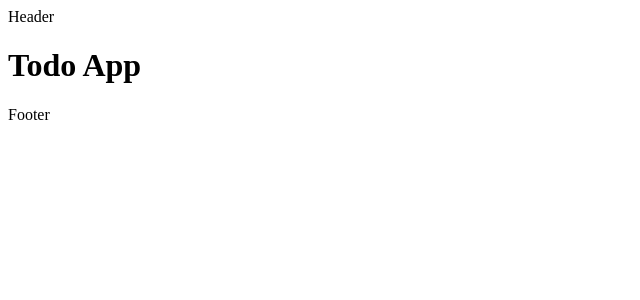
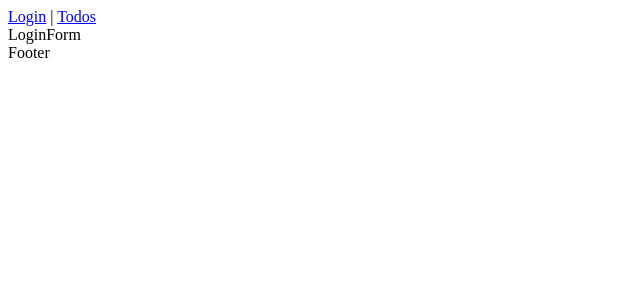
Before and after one commit to laurenclark/vue-todo, a Vue app: page / in a window 1280 px wide. Shown: the top 300 px of the page, without its empty margins (0-640 px from the left). Built offline with nearby package versions, Linux system fonts and the light colour scheme.

Commit message:
Add router and setup

```diff
--- a/package.json
+++ b/package.json
@@ -9,11 +9,13 @@
   },
   "dependencies": {
     "core-js": "^3.6.5",
-    "vue": "^3.0.0"
+    "vue": "^3.0.0",
+    "vue-router": "^4.0.0-0"
   },
   "devDependencies": {
     "@vue/cli-plugin-babel": "~4.5.0",
     "@vue/cli-plugin-eslint": "~4.5.0",
+    "@vue/cli-plugin-router": "~4.5.0",
     "@vue/cli-service": "~4.5.0",
     "@vue/compiler-sfc": "^3.0.0",
     "babel-eslint": "^10.1.0",
--- a/src/App.vue
+++ b/src/App.vue
@@ -1,16 +1,5 @@
 <template>
-    <Layout><h1>Todo App</h1></Layout>
+    <router-view />
 </template>
 
-<script>
-import Layout from "./components/Layouts/Layout";
-export default {
-    name: "App",
-    components: {
-        Layout
-    }
-};
-</script>
-
-<style>
-</style>
+<style></style>
--- a/src/components/Layouts/Layout.vue
+++ b/src/components/Layouts/Layout.vue
@@ -7,8 +7,8 @@
 </template>
 
 <script>
-import Header from "../UI/Header";
-import Footer from "../UI/Footer";
+import Header from "@/components/UI/Header";
+import Footer from "@/components/UI/Footer";
 export default {
     name: "Layout",
     components: { Header, Footer }
--- a/src/components/Login/LoginForm.vue
+++ b/src/components/Login/LoginForm.vue
@@ -0,0 +1,10 @@
+<template>LoginForm</template>
+
+<script>
+export default {
+    name: "LoginForm"
+};
+</script>
+
+<style>
+</style>
--- a/src/components/UI/Header.vue
+++ b/src/components/UI/Header.vue
@@ -1,4 +1,9 @@
-<template>Header</template>
+<template>
+    <nav id="nav">
+        <router-link to="/login">Login</router-link> |
+        <router-link to="/todos">Todos</router-link>
+    </nav>
+</template>
 
 <script>
 export default {
--- a/src/main.js
+++ b/src/main.js
@@ -1,4 +1,5 @@
 import { createApp } from 'vue'
 import App from './App.vue'
+import router from './router'
 
-createApp(App).mount('#app')
+createApp(App).use(router).mount('#app')
--- /dev/null
+++ b/src/router/index.js
@@ -0,0 +1,26 @@
+import { createRouter, createWebHistory } from "vue-router";
+import Login from "../views/Login.vue";
+
+const routes = [
+    {
+        path: "/",
+        name: "Login",
+        component: Login
+    },
+    {
+        path: "/todos",
+        name: "Todos",
+        // route level code-splitting
+        // this generates a separate chunk (about.[hash].js) for this route
+        // which is lazy-loaded when the route is visited.
+        component: () =>
+            import(/* webpackChunkName: "about" */ "../views/Todos.vue")
+    }
+];
+
+const router = createRouter({
+    history: createWebHistory(process.env.BASE_URL),
+    routes
+});
+
+export default router;
--- /dev/null
+++ b/src/views/Login.vue
@@ -0,0 +1,18 @@
+<template>
+    <Layout>
+        <LoginForm />
+    </Layout>
+</template>
+
+<script>
+import LoginForm from "@/components/Login/LoginForm.vue";
+import Layout from "@/components/Layouts/Layout.vue";
+
+export default {
+    name: "Login",
+    components: {
+        LoginForm,
+        Layout
+    }
+};
+</script>
--- /dev/null
+++ b/src/views/Todos.vue
@@ -0,0 +1 @@
+<template>Todos</template>
```
Also changed, not shown: src/components/Todo/Todo.vue (deleted), 1 other file (tests, documents, lock files or other folders).
